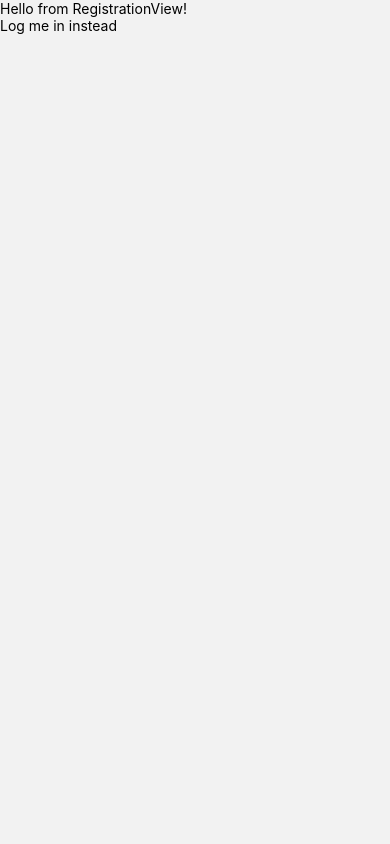
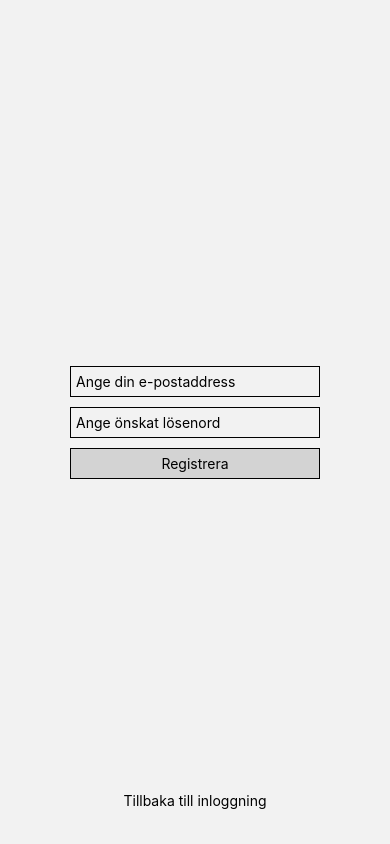
Before and after one commit to rchorngren/fuel-app, a React Native app: screen /RegistrationView in a window 390 px wide. Built offline with nearby package versions, Linux system fonts and the light colour scheme.

Commit message:
added registration functionality

```diff
--- a/src/Components/LoginView.tsx
+++ b/src/Components/LoginView.tsx
@@ -24,9 +24,9 @@ const LoginView: React.FC<ILoginView> = (props) => {
     }
   }
 
-  const loginUser = (userName: string, password: string) => {
-    if (userName && password != '') {
-      signInWithEmailAndPassword(auth, userName, password)
+  const loginUser = (email: string, password: string) => {
+    if (email && password != '') {
+      signInWithEmailAndPassword(auth, email, password)
         .then((userCredentials) => {
           console.log('Signed in: ', userCredentials.user);
           storeUser(userCredentials.user);
@@ -75,7 +75,7 @@ const LoginView: React.FC<ILoginView> = (props) => {
 
 
 
-      <Pressable style={styles.registerButton} onPress={() => toggleRegistration()}>
+      <Pressable style={styles.registerNavButton} onPress={() => toggleRegistration()}>
         <Text>Registrera ny användare</Text>
       </Pressable>
     </View>
@@ -110,7 +110,7 @@ const styles = StyleSheet.create({
     borderWidth: 1,
     backgroundColor: 'lightgray'
   },
-  registerButton: {
+  registerNavButton: {
     position: 'absolute',
     bottom: 35
   }
--- a/src/Components/RegistrationView.tsx
+++ b/src/Components/RegistrationView.tsx
@@ -1,24 +1,114 @@
 import { NativeStackScreenProps } from "@react-navigation/native-stack";
-import React from "react";
-import { View, Text, Pressable } from "react-native";
+import React, { useContext, useState } from "react";
+import { View, Text, Pressable, StyleSheet, TextInput } from "react-native";
+import { getAuth, createUserWithEmailAndPassword, signInWithEmailAndPassword } from "firebase/auth";
 import { LandingScreens } from "../helpers/types";
+import { Context } from "../context/Context";
+import AsyncStorage from '@react-native-async-storage/async-storage';
 
 interface IRegistrationView extends NativeStackScreenProps<LandingScreens, "RegistrationView"> { }
 
 const RegistrationView: React.FC<IRegistrationView> = (props) => {
+  const [userName, setUserName] = useState<string>('');
+  const [password, setPassword] = useState<string>('');
+
+  const context = useContext(Context);
+
+  const auth = getAuth();
+
+  const storeUser = async (user: any) => {
+    try {
+      await AsyncStorage.setItem('@authed_User', user);
+    } catch (error) {
+      console.log('There was an error while saving the user');
+    }
+  }
+
+  const createUser = (email: string, password: string) => {
+    createUserWithEmailAndPassword(auth, email, password)
+      .then(() => {
+        signInWithEmailAndPassword(auth, email, password)
+          .then((userCredentials) => {
+            console.log('Signed in: ', userCredentials.user);
+            storeUser(userCredentials.user);
+            context?.setAuthed(true);
+          })
+          .catch((error) => {
+            console.log('There was an error while signing in: ', error)
+          })
+
+      })
+      .catch((error) => {
+        console.log('There was an error while creating the user: ', error);
+      })
+  }
 
   const toggleLogin = () => {
     props.navigation.replace("LoginView");
   }
 
   return (
-    <View>
-      <Text>Hello from RegistrationView!</Text>
-      <Pressable onPress={() => toggleLogin()}>
-        <Text>Log me in instead</Text>
+    <View style={styles.container}>
+
+      <View>
+        <TextInput
+          style={styles.registrationInput}
+          placeholder="Ange din e-postaddress"
+          keyboardType="email-address"
+          value={userName}
+          onChangeText={setUserName}
+        />
+
+        <TextInput
+          style={styles.registrationInput}
+          placeholder="Ange önskat lösenord"
+          keyboardType="default"
+          secureTextEntry={true}
+          value={password}
+          onChangeText={setPassword}
+        />
+
+        <Pressable style={styles.registrationButton} onPress={() => createUser(userName, password)}>
+          <Text>Registrera</Text>
+        </Pressable>
+      </View>
+
+      <Pressable style={styles.loginNavButton} onPress={() => toggleLogin()}>
+        <Text>Tillbaka till inloggning</Text>
       </Pressable>
     </View>
   )
 }
 
 export default RegistrationView;
+
+const styles = StyleSheet.create({
+  container: {
+    flex: 1,
+    alignItems: 'center',
+    justifyContent: 'center'
+  },
+  registrationView: {
+    width: '90%',
+    alignItems: 'center'
+  },
+  registrationInput: {
+    height: 31,
+    width: 250,
+    padding: 5,
+    marginBottom: 10,
+    borderWidth: 1,
+  },
+  registrationButton: {
+    height: 31,
+    width: 250,
+    alignItems: 'center',
+    justifyContent: 'center',
+    borderWidth: 1,
+    backgroundColor: 'lightgray'
+  },
+  loginNavButton: {
+    position: 'absolute',
+    bottom: 35
+  }
+})
--- a/src/Screens/LandingScreen.tsx
+++ b/src/Screens/LandingScreen.tsx
@@ -37,7 +37,7 @@ const LandingScreen: React.FC<ILandingScreen> = (props) => {
   }, []);
 
   return (
-    <Stack.Navigator>
+    <Stack.Navigator initialRouteName='LoginView'>
       <Stack.Screen
         name="LoginView"
         component={LoginView}
```
